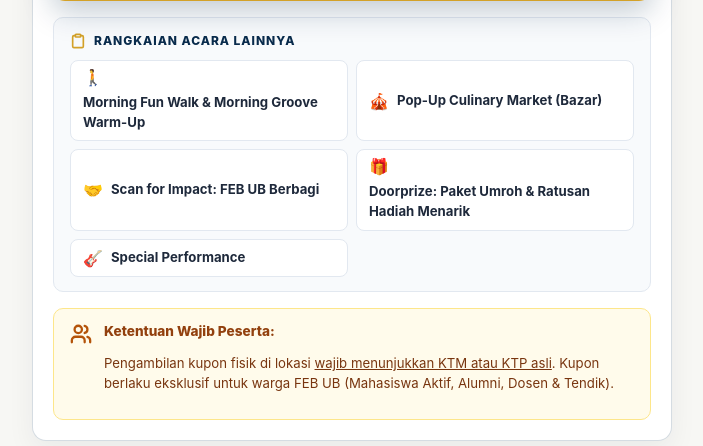
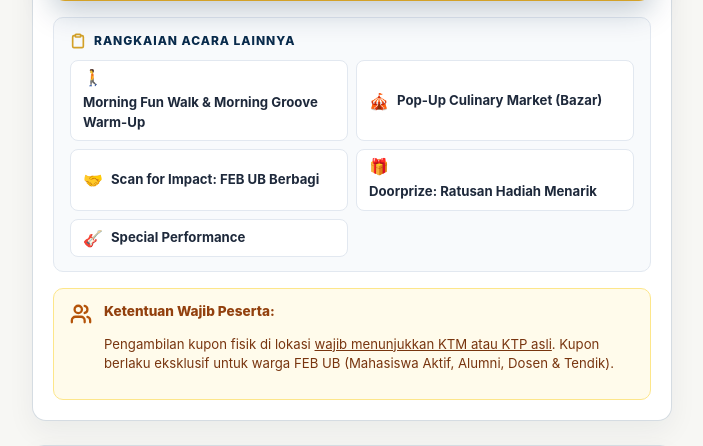
Before and after one commit to Alzakyp/kupon-dies-natalis-feb-ub, a Laravel app: page /daftar in a window 1280 px wide. Shown: the part 1498-1944 px from the top of the page, without its empty margins (288-991 px from the left). Run offline with Laravel 12, Linux system fonts and the light colour scheme; data that the repository does not hold is empty.

Commit message:
copy: remove paket umroh and set doorprize to ratusan hadiah menarik

```diff
--- a/resources/views/campaign/email.blade.php
+++ b/resources/views/campaign/email.blade.php
@@ -97,7 +97,7 @@
                   <tr>
                     <td width="18" valign="top" style="padding:6px 0;font-size:14px;color:#092b4c;font-weight:700;">•</td>
                     <td style="padding:6px 0;font-size:14px;line-height:1.55;color:#1e293b;" valign="top">
-                      <strong>Doorprize: Paket Umroh &amp; Ratusan Hadiah Menarik</strong> (Sepeda Motor, Sepeda Listrik, dan Elektronik)
+                      <strong>Doorprize: Ratusan Hadiah Menarik</strong> (Sepeda Motor, Sepeda Listrik, dan Elektronik)
                     </td>
                   </tr>
                   <tr>
--- a/resources/views/registration/form.blade.php
+++ b/resources/views/registration/form.blade.php
@@ -149,7 +149,7 @@
                     </div>
                     <div class="event-chip chip-prize">
                         <span class="chip-icon">🎁</span>
-                        <span>Doorprize: Paket Umroh &amp; Ratusan Hadiah Menarik</span>
+                        <span>Doorprize: Ratusan Hadiah Menarik</span>
                     </div>
                     <div class="event-chip chip-prize">
                         <span class="chip-icon">🎸</span>
```
